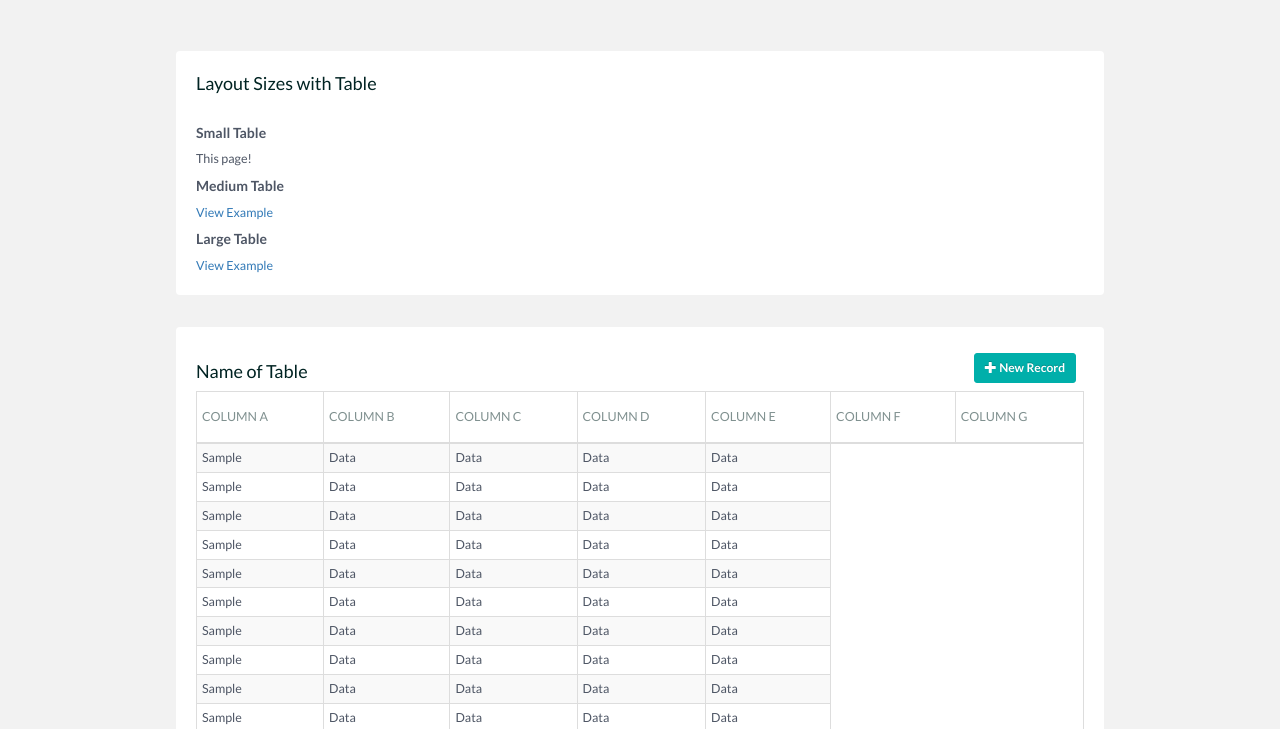
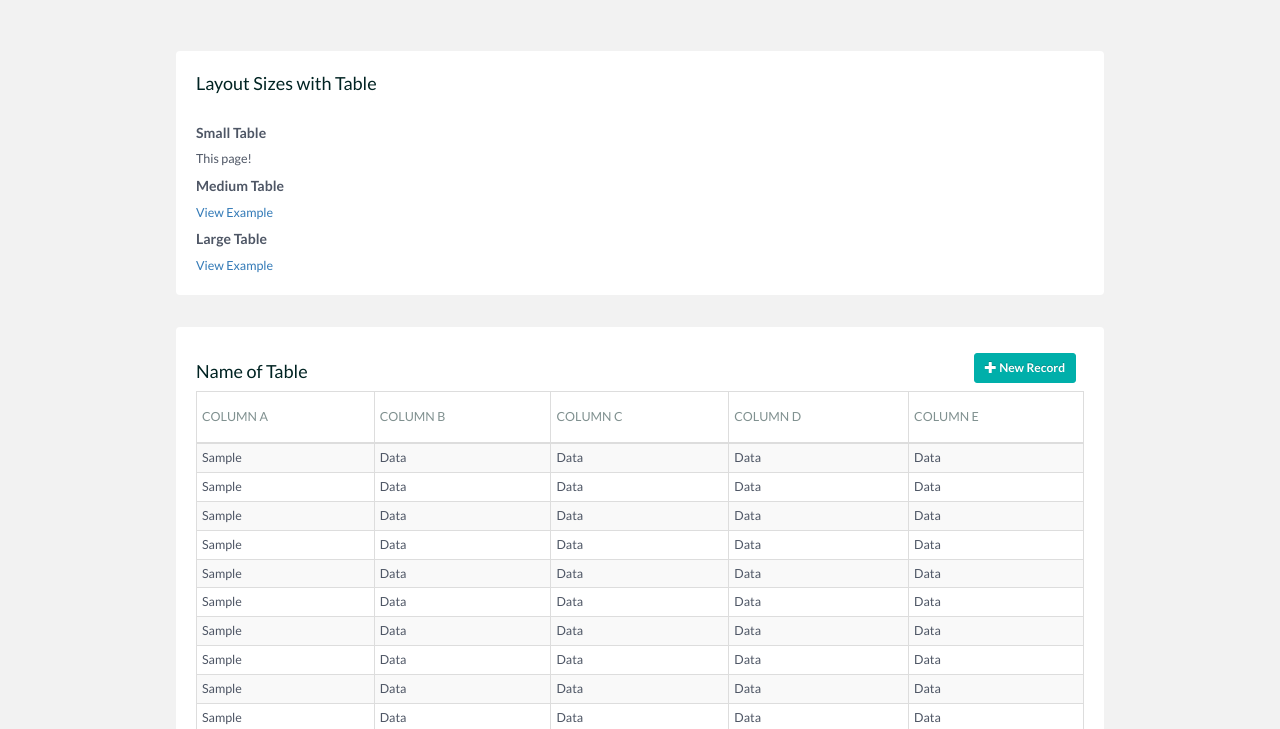
Before and after one commit to paulvanslembrouck/paulvanslembrouck.github.io, a website: page bigfoot/table-small.html in a window 1280 px wide. Shown: the part 67-796 px from the top of the page. Drawn offline with nearby package versions, Linux system fonts and the light colour scheme.

Commit message:
table header columns

```diff
--- a/bigfoot/table-small.html
+++ b/bigfoot/table-small.html
@@ -203,7 +203,7 @@
 					</div>
 				<table class="table table-striped table-hover table-bordered table-condensed">
 					<thead><tr class="header-row">
-							<th>Column A</th><th>Column B</th><th>Column C</th><th>Column D</th><th>Column E</th><th>Column F</th><th>Column G</th>
+							<th>Column A</th><th>Column B</th><th>Column C</th><th>Column D</th><th>Column E</th>
 						</tr>
 					</thead>
 					<tbody>
```
